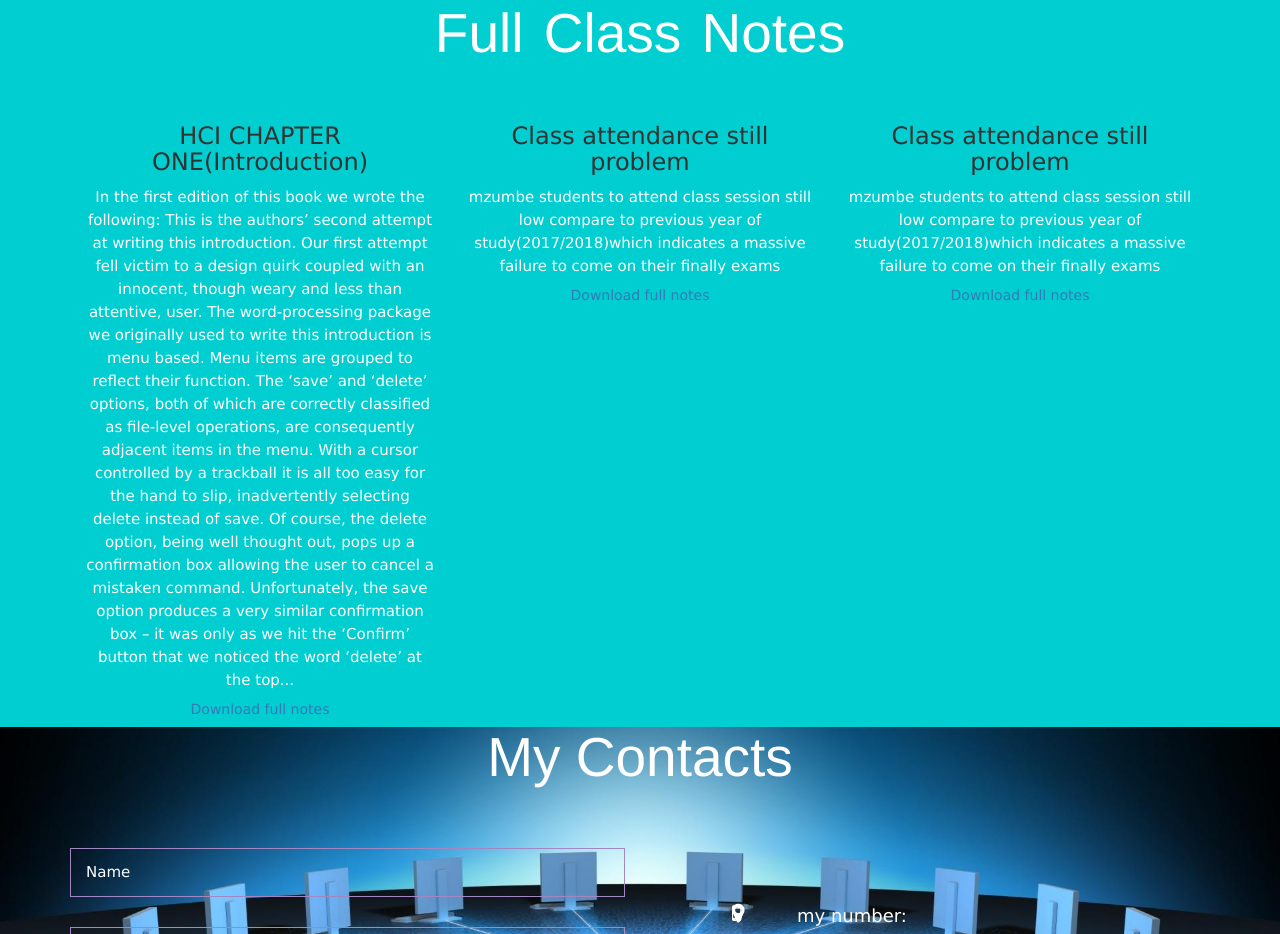
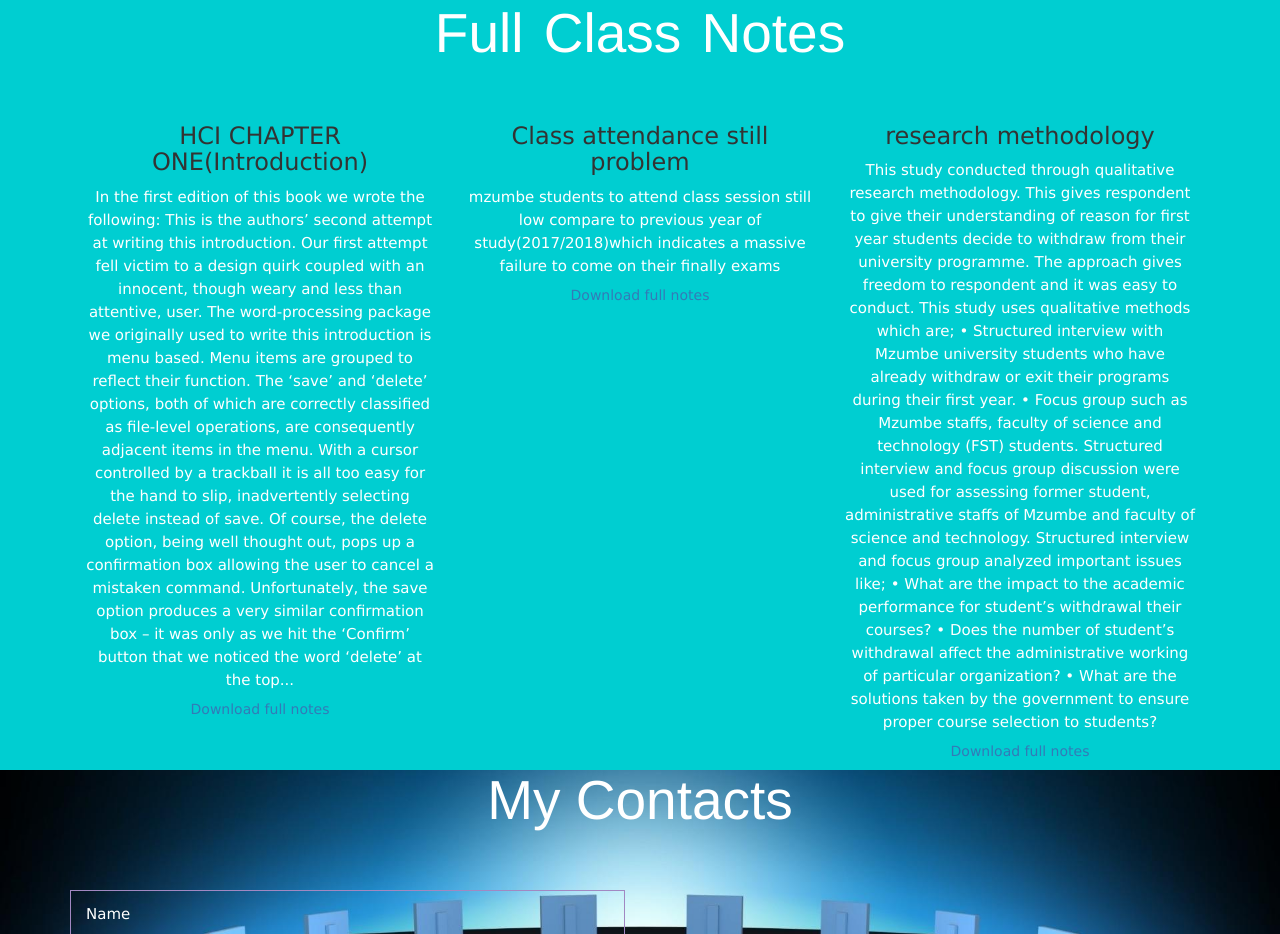
Before and after one commit to nyangeh/nyange, a plain HTML site: page index.html in a window 1280 px wide. Shown: the part 2239-3173 px from the top of the page. Drawn offline with nearby package versions, Linux system fonts and the light colour scheme; a web font is replaced by a local one.

Commit message:
Update index.html

```diff
--- a/index.html
+++ b/index.html
@@ -179,8 +179,16 @@ This is the authors’ second attempt at writing this introduction. Our ﬁrst a
                                     <div class="col-md-4 col-sm-4 col-xs-12 mar-bottom">
                                             <div class="itg-box-style-1">
                                                 <div class="box-caption">
-                                                        <h3 class="pad-top15">Class attendance still problem</h3>
-                                                    <p style="color: white;">mzumbe students to attend class session still low compare to previous year of study(2017/2018)which indicates a massive failure to come on their finally exams</p>
+                                                        <h3 class="pad-top15">research methodology</h3>
+                                                    <p style="color: white;">This study conducted through qualitative research methodology. This gives respondent to give their understanding of reason for first year students decide to withdraw from their university programme. The approach gives freedom to respondent and it was easy to conduct. This study uses qualitative methods which are;
+•	Structured interview with Mzumbe university students who have already withdraw or exit their programs during their first year.
+•	Focus group such as Mzumbe staffs, faculty of science and technology (FST) students.
+Structured interview and focus group discussion were used for assessing former student, administrative staffs of Mzumbe and faculty of science and technology.
+Structured interview and focus group analyzed important issues like;
+•	What are the impact to the academic performance for student’s withdrawal their courses?
+•	Does the number of student’s withdrawal affect the administrative working of particular organization?
+•	What are the solutions taken by the government to ensure proper course selection to students?
+</p>
                                                     <h5 class="pad-top15"><a href="">Download full notes</a></h5>
                                                 </div>
                                             </div>
```
